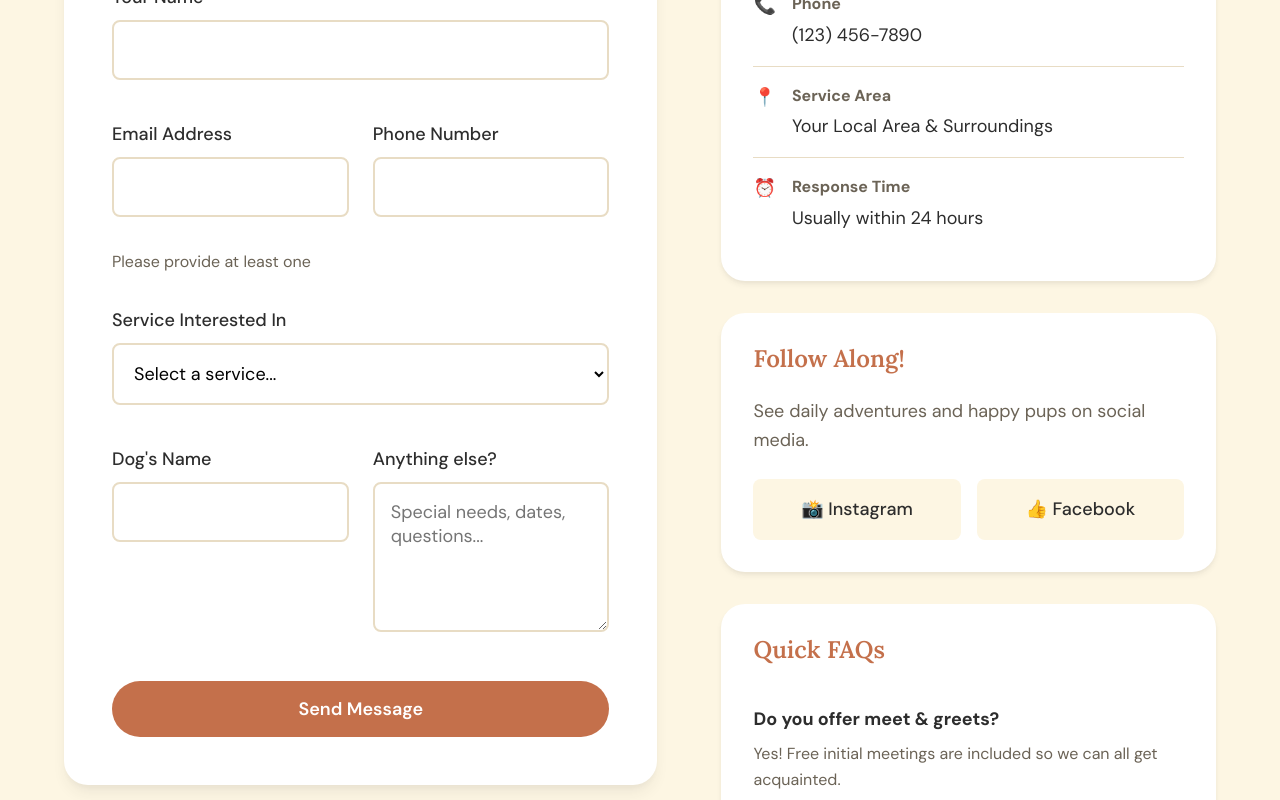
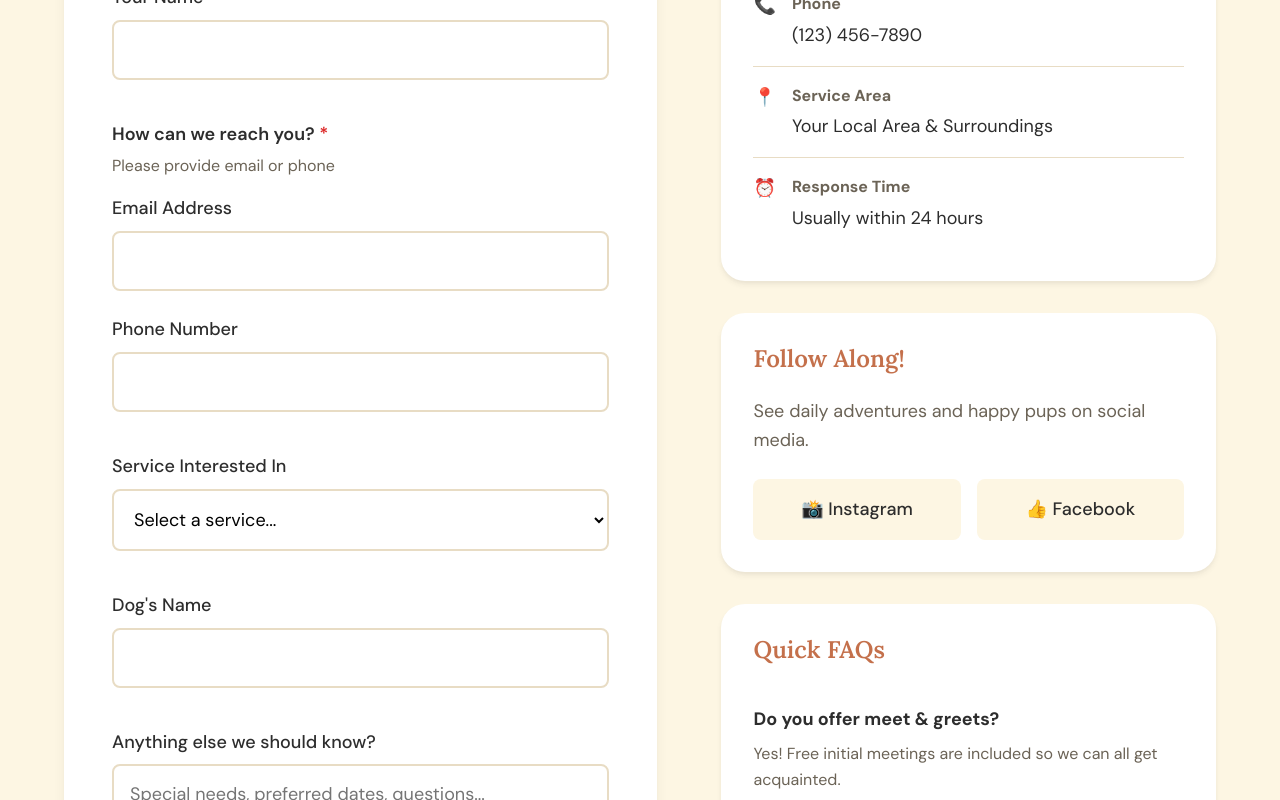
Before and after one commit to samhammond87/jess-dog-sitting, a React (Vite) app: page /contact in a window 1280 px wide. Shown: the part 700-1500 px from the top of the page. Built offline with nearby package versions, Linux system fonts and the light colour scheme; no server answers.

Commit message:
Apply form UX best practices: single column, hint above fields, autocomplete, better CTA

```diff
--- a/src/pages/Contact.module.css
+++ b/src/pages/Contact.module.css
@@ -63,10 +63,27 @@
   display: none;
 }
 
+.contactFieldset {
+  border: none;
+  padding: 0;
+  margin: 0;
+}
+
+.contactLegend {
+  font-size: var(--text-base);
+  font-weight: 600;
+  color: var(--color-text);
+  margin-bottom: var(--space-xs);
+}
+
+.requiredHint {
+  color: var(--color-error);
+}
+
 .contactHint {
   font-size: var(--text-sm);
   color: var(--color-text-muted);
-  margin: calc(-1 * var(--space-sm)) 0 var(--space-md);
+  margin: 0 0 var(--space-md);
 }
 
 .contactHintError {
--- a/src/pages/Contact.tsx
+++ b/src/pages/Contact.tsx
@@ -231,6 +231,7 @@ function Contact() {
                       type="text"
                       id="name"
                       name="name"
+                      autoComplete="name"
                       className={`form-input ${touched.name && errors.name ? styles.inputError : ''}`}
                       value={formData.name}
                       onChange={handleChange}
@@ -244,13 +245,21 @@ function Contact() {
                     )}
                   </div>
 
-                  <div className={styles.formRow}>
+                  <fieldset className={styles.contactFieldset}>
+                    <legend className={styles.contactLegend}>
+                      How can we reach you? <span className={styles.requiredHint}>*</span>
+                    </legend>
+                    <p className={`${styles.contactHint} ${errors.contact ? styles.contactHintError : ''}`}>
+                      {errors.contact || 'Please provide email or phone'}
+                    </p>
+
                     <div className={`form-group ${touched.email && errors.email ? styles.hasError : ''}`}>
                       <label htmlFor="email" className="form-label">Email Address</label>
                       <input
                         type="email"
                         id="email"
                         name="email"
+                        autoComplete="email"
                         className={`form-input ${(touched.email && errors.email) || errors.contact ? styles.inputError : ''}`}
                         value={formData.email}
                         onChange={handleChange}
@@ -263,12 +272,14 @@ function Contact() {
                         <span id="email-error" className={styles.fieldError}>{errors.email}</span>
                       )}
                     </div>
+
                     <div className={`form-group ${touched.phone && errors.phone ? styles.hasError : ''}`}>
                       <label htmlFor="phone" className="form-label">Phone Number</label>
                       <input
                         type="tel"
                         id="phone"
                         name="phone"
+                        autoComplete="tel"
                         className={`form-input ${(touched.phone && errors.phone) || errors.contact ? styles.inputError : ''}`}
                         value={formData.phone}
                         onChange={handleChange}
@@ -281,10 +292,7 @@ function Contact() {
                         <span id="phone-error" className={styles.fieldError}>{errors.phone}</span>
                       )}
                     </div>
-                  </div>
-                  <p className={`${styles.contactHint} ${errors.contact ? styles.contactHintError : ''}`}>
-                    {errors.contact || 'Please provide at least one'}
-                  </p>
+                  </fieldset>
 
                   <div className="form-group">
                     <label htmlFor="service" className="form-label">Service Interested In</label>
@@ -307,7 +315,6 @@ function Contact() {
                     </select>
                   </div>
 
-                  <div className={styles.formRow}>
                   <div className="form-group">
                     <label htmlFor="dogName" className="form-label">Dog's Name</label>
                     <input
@@ -320,18 +327,18 @@ function Contact() {
                       disabled={formState === 'submitting'}
                     />
                   </div>
+
                   <div className="form-group">
-                      <label htmlFor="message" className="form-label">Anything else?</label>
+                    <label htmlFor="message" className="form-label">Anything else we should know?</label>
                     <textarea
                       id="message"
                       name="message"
                       className="form-textarea"
-                        placeholder="Special needs, dates, questions..."
+                      placeholder="Special needs, preferred dates, questions..."
                       value={formData.message}
                       onChange={handleChange}
                       disabled={formState === 'submitting'}
                     />
-                    </div>
                   </div>
 
                   {formState === 'error' && (
@@ -345,7 +352,7 @@ function Contact() {
                     className="btn btn-primary"
                     disabled={formState === 'submitting'}
                   >
-                    {formState === 'submitting' ? 'Sending...' : 'Send Message'}
+                    {formState === 'submitting' ? 'Sending...' : 'Request a Callback'}
                   </button>
                 </form>
               )}
```
Lines whose indentation alone changed are shown as unchanged.
